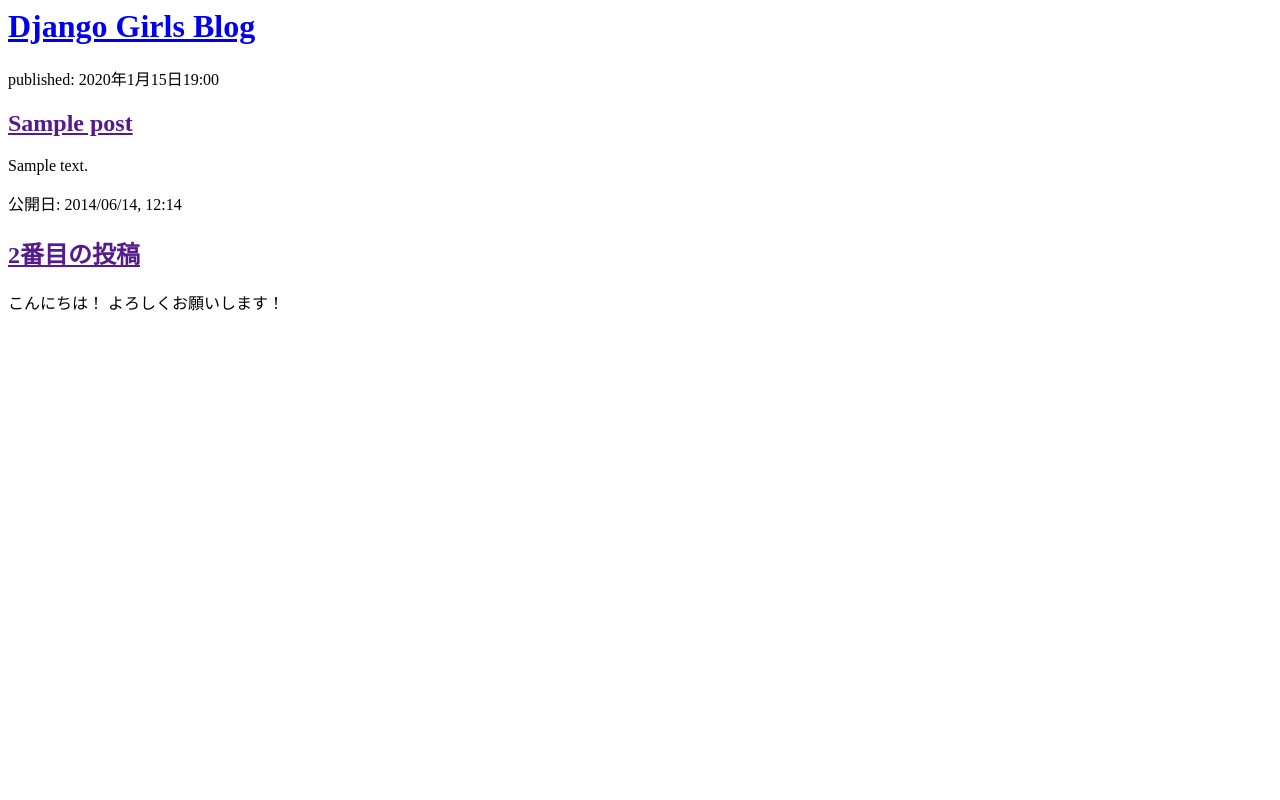
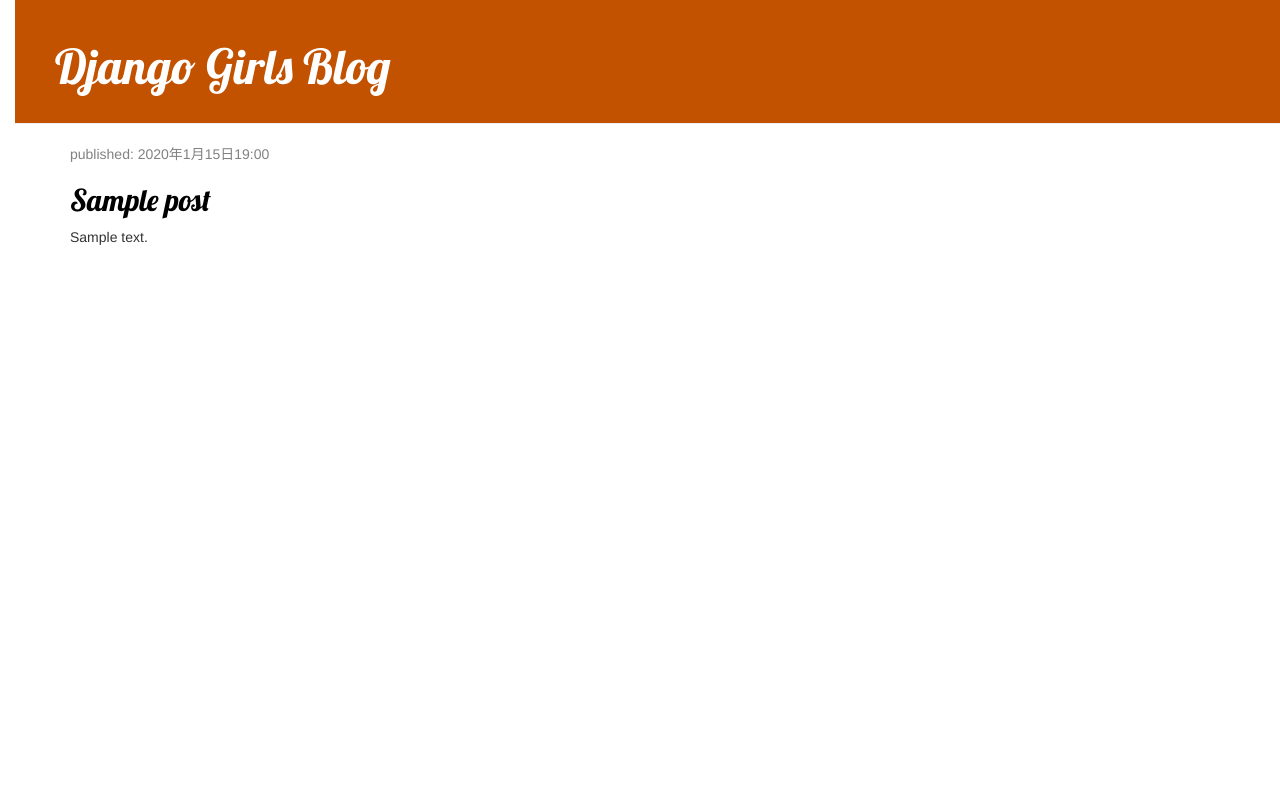
Before and after one commit to fryagbye/my-first-blog, a Django app: page / in a window 1280 px wide. Run offline with Django 4.2, Linux system fonts and the light colour scheme; tables that the repository leaves empty hold one stand-in row (values such as "Sample post"); some libraries are stand-ins or nearby versions.

Commit message:
Added view and template for detailed blog post as well as CSS for the site.

```diff
--- /dev/null
+++ b/blog/static/css/blog.css
@@ -0,0 +1,54 @@
+h1 a, h2 a {
+    color: #C25100;
+    font-family: 'Lobster';
+}
+
+body {
+    padding-left: 15px;
+}
+
+.page-header {
+    background-color: #C25100;
+    margin-top: 0;
+    padding: 20px 20px 20px 40px;
+}
+
+.page-header h1, .page-header h1 a, .page-header h1 a:visited, .page-header h1 a:active {
+    color: #ffffff;
+    font-size: 36pt;
+    text-decoration: none;
+}
+
+.content {
+    margin-left: 40px;
+}
+
+h1, h2, h3, h4 {
+    font-family: 'Lobster', cursive;
+}
+
+.date {
+    color: #828282
+}
+.save {
+    float: right;
+}
+
+.post-form textarea, .post-form input{
+    width: 100%;
+}
+
+.top-menu, .top-menu:hover, .top-menu:visited{
+    color: #ffffff;
+    float: right;
+    font-size: 26pt;
+    margin-left: 20px;
+}
+
+.post {
+    margin-bottom: 70px;
+}
+
+.post h2 a, .post h2 a:visited {
+    color: #000000;
+}
--- /dev/null
+++ b/blog/templates/blog/base.html
@@ -0,0 +1,24 @@
+{% load static %}
+<html>
+    <head>
+        <title>Django Girls blog</title>
+        <link href="//fonts.googleapis.com/css?family=Lobster&subset=latin,latin-ext" rel="stylesheet" type="text/css">
+        <link rel="stylesheet" href="//maxcdn.bootstrapcdn.com/bootstrap/3.2.0/css/bootstrap.min.css">
+        <link rel="stylesheet" href="//maxcdn.bootstrapcdn.com/bootstrap/3.2.0/css/bootstrap-theme.min.css">
+        <link rel="stylesheet" href="{% static 'css/blog.css' %}">
+    </head>
+
+    <body>
+        <div class="page-header">
+            <h1><a href="/">Django Girls Blog</a></h1>
+        </div>
+        <div class="content container">
+            <div class="row">
+                <div class="col-md-8">
+                {% block content %}
+                {% endblock %}
+                </div>
+            </div>
+        </div>
+    </body>
+</html>
--- a/blog/templates/blog/post_list.html
+++ b/blog/templates/blog/post_list.html
@@ -1,24 +1,13 @@
-<html>
-    <head>
-        <title>Django Girls blog</title>
-    </head>
-    <body>
-        <div>
-            <h1><a href="/">Django Girls Blog</a></h1>
+{% extends 'blog/base.html' %}
+
+{% block content %}
+    {% for post in posts %}
+    <div class="post">
+        <div class="date">
+            <p>published: {{ post.published_date }}</p>
         </div>
-
-        {% for post in posts %}
-        <div>
-            <p>published: {{post.published_date}}</p>
-            <h2><a href="">{{ post.title }}</a></h2>
-            <p>{{post.text|linebreaksbr }}</P>
-        </div>
-        {% endfor %}
-
-        <div>
-            <p>公開日: 2014/06/14, 12:14</p>
-            <h2><a href="">2番目の投稿</a></h2>
-            <p> こんにちは！ よろしくお願いします！ </p>
-        </div>
-    </body>
-</html>
+        <h2><a href="{% url 'post_detail' pk=post.pk %}">{{ post.title }}</a></h2>
+        <p>{{ post.text|linebreaksbr }}</p>
+    </div>
+    {% endfor %}
+{% endblock %}
--- a/blog/urls.py
+++ b/blog/urls.py
@@ -3,5 +3,6 @@ from django.urls import path
 from . import views
 
 urlpatterns = [
-    path('', views.post_list, name="post_list"),
+    path("", views.post_list, name="post_list"),
+    path("post/<int:pk>", views.post_detail, name="post_detail"),
 ]
--- a/blog/views.py
+++ b/blog/views.py
@@ -1,4 +1,4 @@
-from django.shortcuts import render
+from django.shortcuts import get_object_or_404, render
 from django.utils import timezone
 
 from .models import Post
@@ -9,3 +9,8 @@ from .models import Post
 def post_list(request):
     posts = Post.objects.filter(published_date__lte=timezone.now())
     return render(request, "blog/post_list.html", {"posts": posts})
+
+
+def post_detail(request, pk):
+    post = get_object_or_404(Post, pk=pk)
+    return render(request, "blog/post_detail.html", {"post": post})
```
Also changed, not shown: blog/templates/blog/post_detail.html (added, +13 -0 lines).
